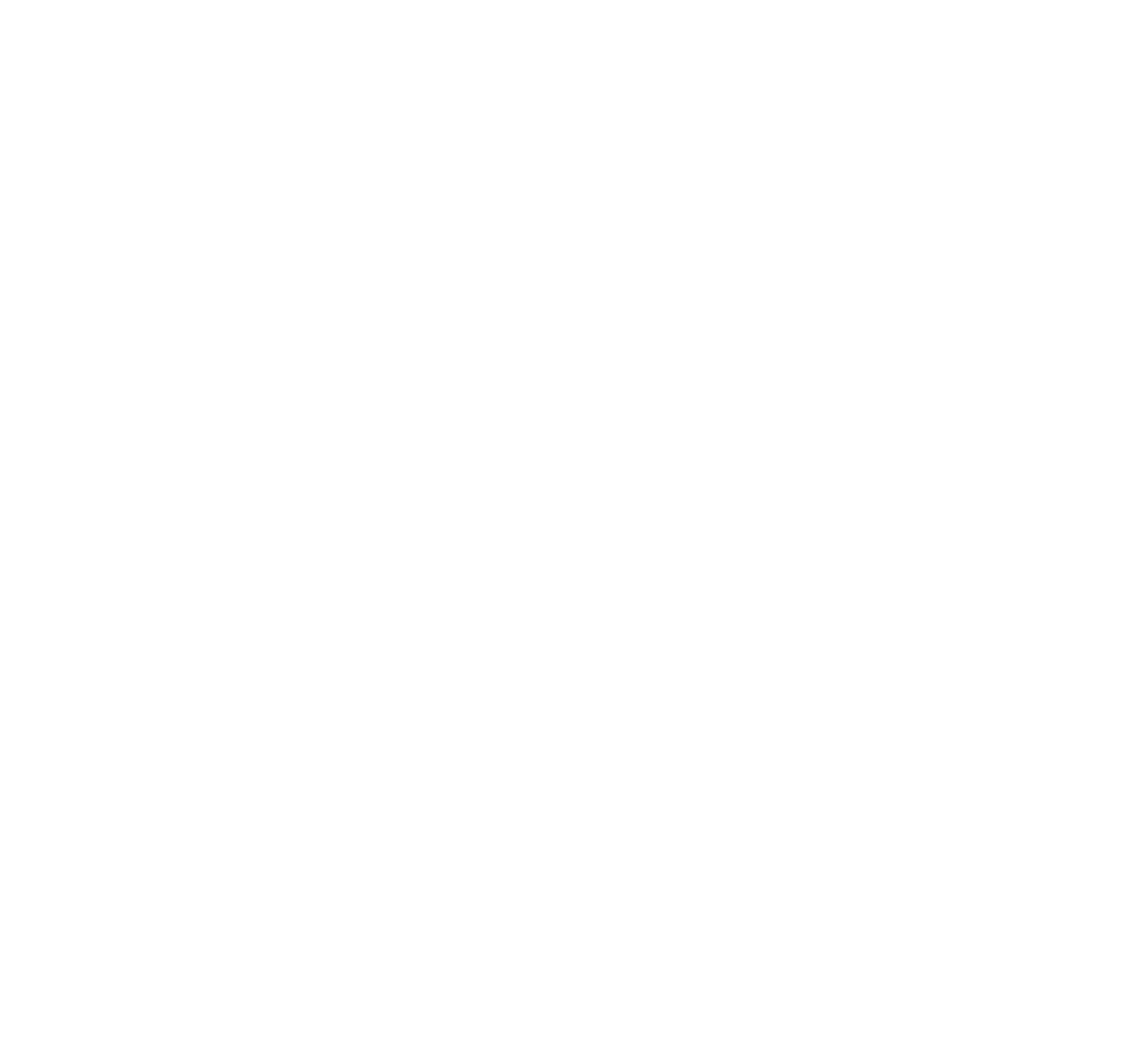
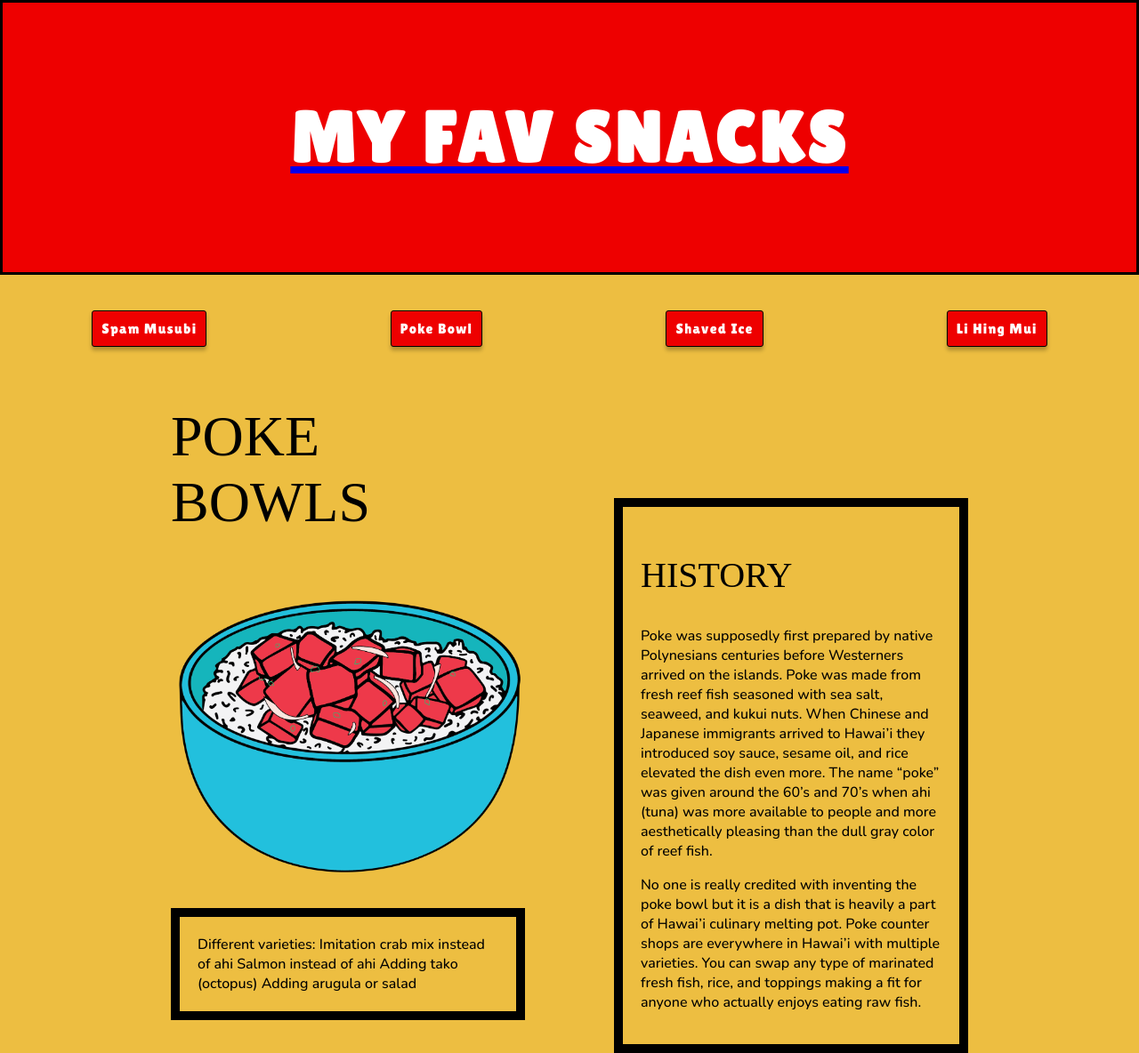
Before and after one commit to TaylorNobriga/TaylorNobriga.github.io, a plain HTML site: page fourfavsnacks/poke.html in a window 1280 px wide. Shown: the whole page at 89% size. Before the commit the page ends 800 px from the top, so only its background shows below. Drawn offline with nearby package versions, Linux system fonts and the light colour scheme; a web font is replaced by a local one.

Commit message:
font-changes

```diff
--- a/fourfavsnacks/poke.html
+++ b/fourfavsnacks/poke.html
@@ -0,0 +1,67 @@
+<!DOCTYPE html>
+<html lang="en">
+<head>
+    <meta charset="UTF-8">
+    <meta http-equiv="X-UA-Compatible" content="IE=edge">
+    <meta name="viewport" content="width=device-width, initial-scale=1.0">
+    <title>Spam Musubi</title>
+    <link rel="stylesheet" href="style.css">
+
+    <link rel="preconnect" href="https://fonts.googleapis.com">
+    <link rel="preconnect" href="https://fonts.gstatic.com" crossorigin>
+    <link href="https://fonts.googleapis.com/css2?family=Lilita+One&display=swap" rel="stylesheet">
+
+    <link rel="preconnect" href="https://fonts.googleapis.com">
+    <link rel="preconnect" href="https://fonts.gstatic.com" crossorigin>
+    <link href="https://fonts.googleapis.com/css2?family=Unlock&display=swap" rel="stylesheet">
+
+    <link rel="preconnect" href="https://fonts.googleapis.com">
+    <link rel="preconnect" href="https://fonts.gstatic.com" crossorigin>
+    <link href="https://fonts.googleapis.com/css2?family=Nunito:wght@500&display=swap" rel="stylesheet">
+
+
+    <meta name="description" content="Awesome site by Taylor Nobriga">
+    <meta name="keywords" content="web design blog, web dev blog">
+</head>
+<body class="sub-page">
+    <header id="main-header">
+    <a href="index.html"><h1>MY FAV SNACKS</h1></a>
+    </header>
+    <div class="tabs">
+    <a href="spam.html">Spam Musubi</a>
+    <a href="poke.html">Poke Bowl</a>
+    <a href="shavedice.html">Shaved Ice</a>
+    <a href="lihingmui.html">Li Hing Mui</a>
+    </div>
+<div class="history">
+
+<main>
+<section class="flex">
+    <div class="left">
+          <h3>POKE BOWLS</h3>
+        <div class="nav-img">
+        <a href="#"><img src="codingsnacks-02.png" alt="Poke Bowl"></a>
+        </div>
+        <article class="info-box">
+        Different varieties:
+        Imitation crab mix instead of ahi
+        Salmon instead of ahi
+        Adding tako (octopus)
+        Adding arugula or salad
+
+        </article>
+    </div>
+    <div class="right">
+        <article class="info-box history-box">
+            <h2>HISTORY</h2>
+        <p>Poke was supposedly first prepared by native Polynesians centuries before Westerners arrived on the islands. Poke was made from fresh reef fish seasoned with sea salt, seaweed, and kukui nuts. When Chinese and Japanese immigrants arrived to Hawai’i they introduced soy sauce, sesame oil, and rice elevated the dish even more. The name “poke” was given around the 60’s and 70’s when ahi (tuna) was more available to people and more aesthetically pleasing than the dull gray color of reef fish.
+        </p>
+        <p>No one is really credited with inventing the poke bowl but it is a dish that is heavily a part of Hawai’i culinary melting pot. Poke counter shops are everywhere in Hawai’i with multiple varieties. You can swap any type of marinated fresh fish, rice, and toppings making a fit for anyone who actually enjoys eating raw fish.</p>
+        </article>
+
+    </div>
+    </section>
+    </main>
+</div>
+</body>
+</html>
--- a/fourfavsnacks/style.css
+++ b/fourfavsnacks/style.css
@@ -1,15 +1,30 @@
 *{box-sizing: border-box;}
 h1 {
-color: rgb(0, 0, 0);
-font-family: 'Unlock';
-font-size: 60px;
+font-family: 'Lilita One';
+font-size: 80px;
+line-height: 146px;
+text-align: center;
+letter-spacing: 0.055em;
+color: #FFFFFF;
 }
 img {
     width:100%;
 }
+h2 {
+    font-family: 'Unlock';
+    font-size: 40px;
+    font-weight: 400;
+    color: black;
+}
+h3 {
+    font-family: 'Unlock';
+    font-size: 64px;
+    font-weight: 400;
+    color: black;
+}
 #main-header{
     text-align: center;
-    font-family: 'Lilita One';
+    font-family: 'AbeeZee';
 font-style: normal;
 font-weight: 400;
 font-size: 45px;
@@ -22,7 +37,7 @@ font-size: 45px;
 }
 body {
     background-color:#EDBE41;
-    font-family: 'Unlock';
+    font-family: 'Nunito';
     margin:0;
 }
 #main-footer{
@@ -57,7 +72,7 @@ body {
     justify-content: center;
     align-items: center;
 
-    flex:50%;
+    flex:40%;
 font-size: 40px;
 }
 .home-page nav div span {
@@ -79,10 +94,20 @@ font-size: 40px;
 width: 85%;
 margin: auto;
 }
+.abtext {
+    font-family: 'AbeeZee';
+    font-style: normal;
+    font-weight: 400;
+    font-size: 45px;
+    letter-spacing: 0.055em;
+    color: black;
+}
 .tabs {
     display:flex;
     justify-content: space-around;
     margin-top:40px;
+    font-family:'Lilita One';
+    letter-spacing: 0.08em;
 }
 .tabs a {
     color: white;
```
Also changed, not shown: fourfavsnacks/index.html (+5 -5 lines), fourfavsnacks/lihingmui.html (+66 -0 lines), fourfavsnacks/shavedice.html (+67 -0 lines), fourfavsnacks/spam.html (+2 -2 lines).
